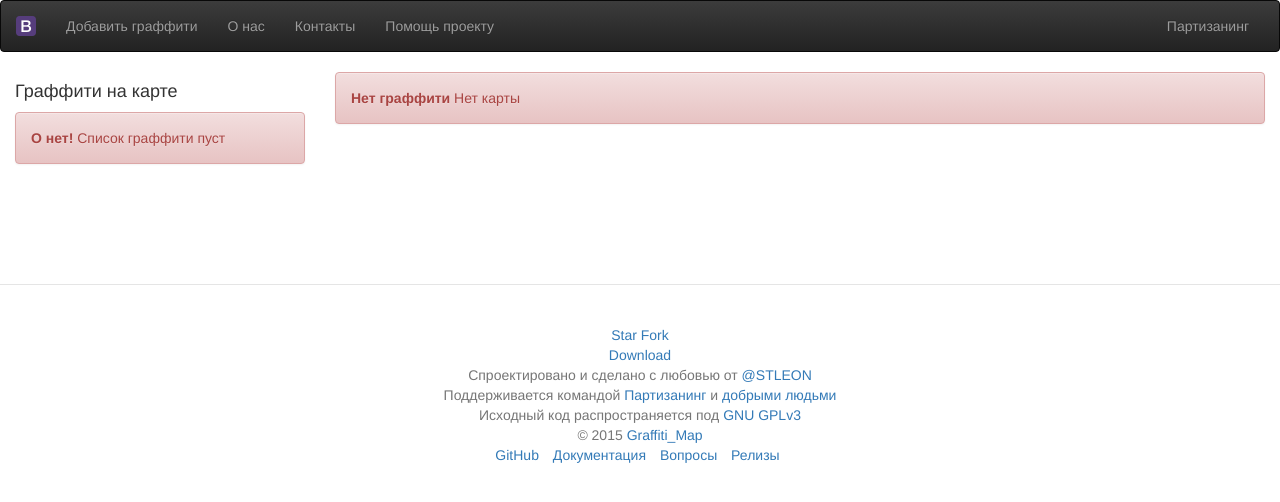
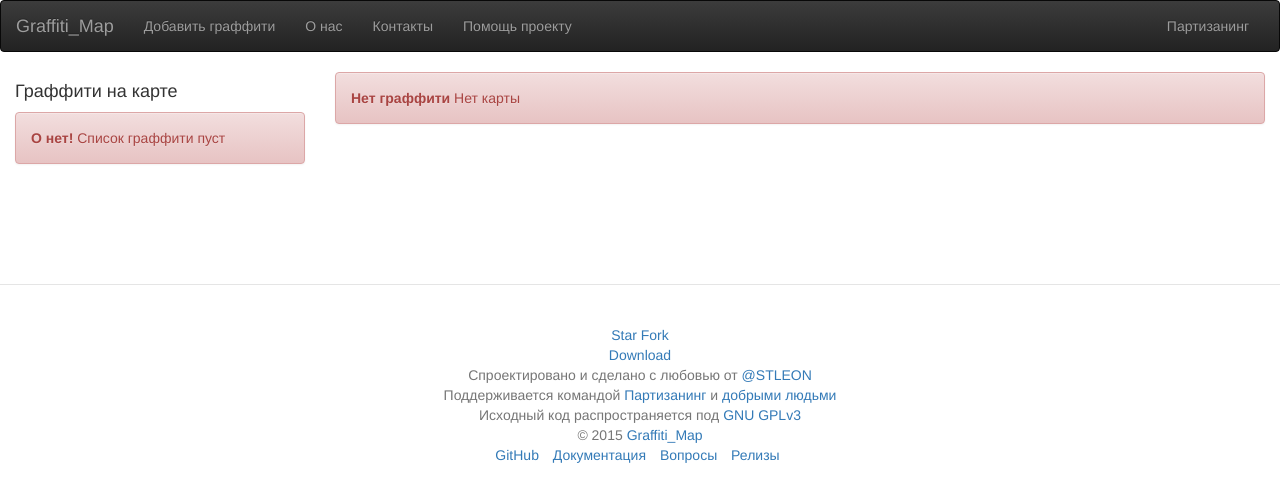
Before and after one commit to stleon/graffiti_map, a Django app: page / in a window 1280 px wide. Shown: the top 502 px of the page. Run offline with Django 3.2, Linux system fonts and the light colour scheme; data that the repository does not hold is empty; some libraries are stand-ins or nearby versions.

Commit message:
some new minor changes

```diff
--- a/templates/index.html
+++ b/templates/index.html
@@ -38,8 +38,6 @@
       <script src="https://oss.maxcdn.com/html5shiv/3.7.2/html5shiv.min.js"></script>
       <script src="https://oss.maxcdn.com/respond/1.4.2/respond.min.js"></script>
     <![endif]-->
-    <link rel="shortcut icon" href="{% static "favicon.ico" %}">
-    <link rel="apple-touch-icon-precomposed" sizes="144x144" href="{% static "img/logo_touch_icon.png" %}">
     <link rel="stylesheet" href="{% static "css/main.css" %}">
   </head>
 
@@ -54,9 +52,7 @@
             <span class="icon-bar"></span>
             <span class="icon-bar"></span>
           </button>
-          <a class="navbar-brand" href="/">
-            <img src="{% static "img/logo.png" %}" width="20" height="20" alt="Graffiti_Map" title="Graffiti_Map">
-          </a>
+          <a class="navbar-brand" href="/">Graffiti_Map</a>
         </div>
 
         <div class="collapse navbar-collapse" id="bs-example-navbar-collapse-1">
```
Also changed, not shown: README.md.
